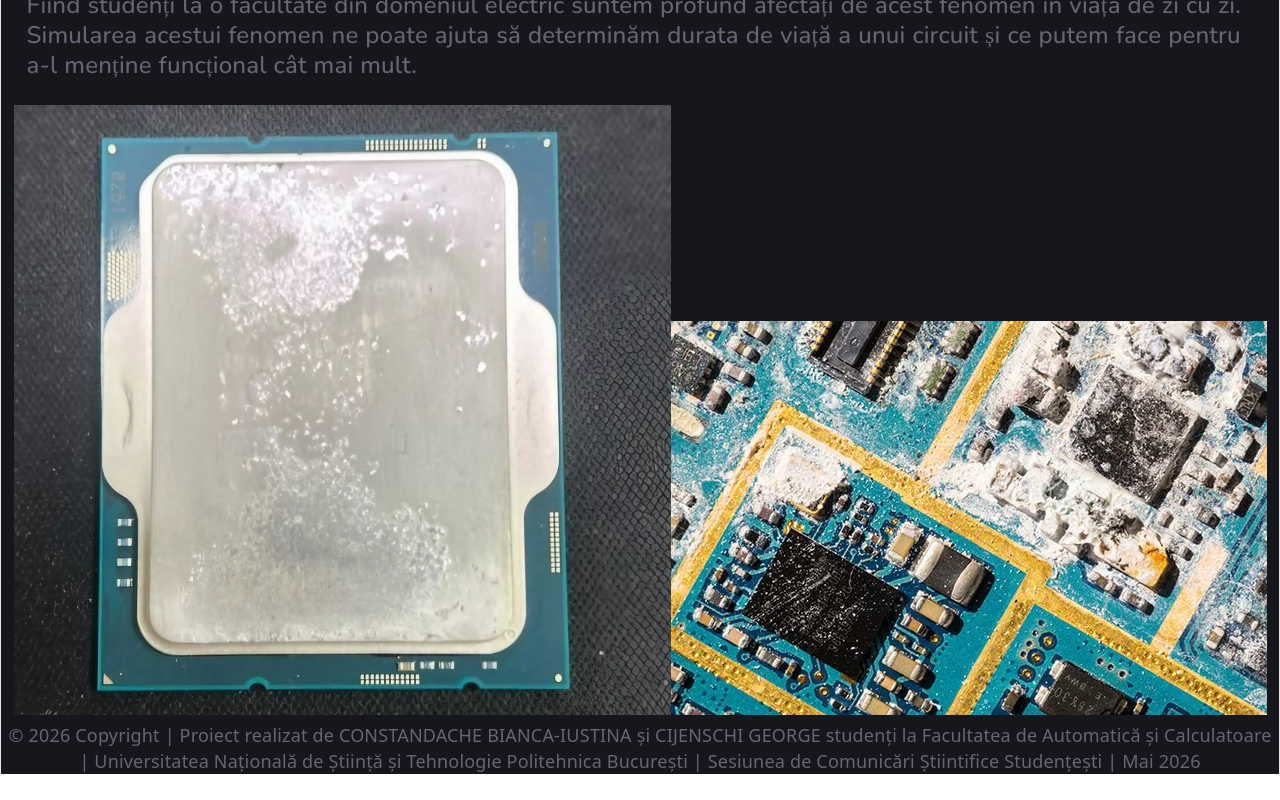
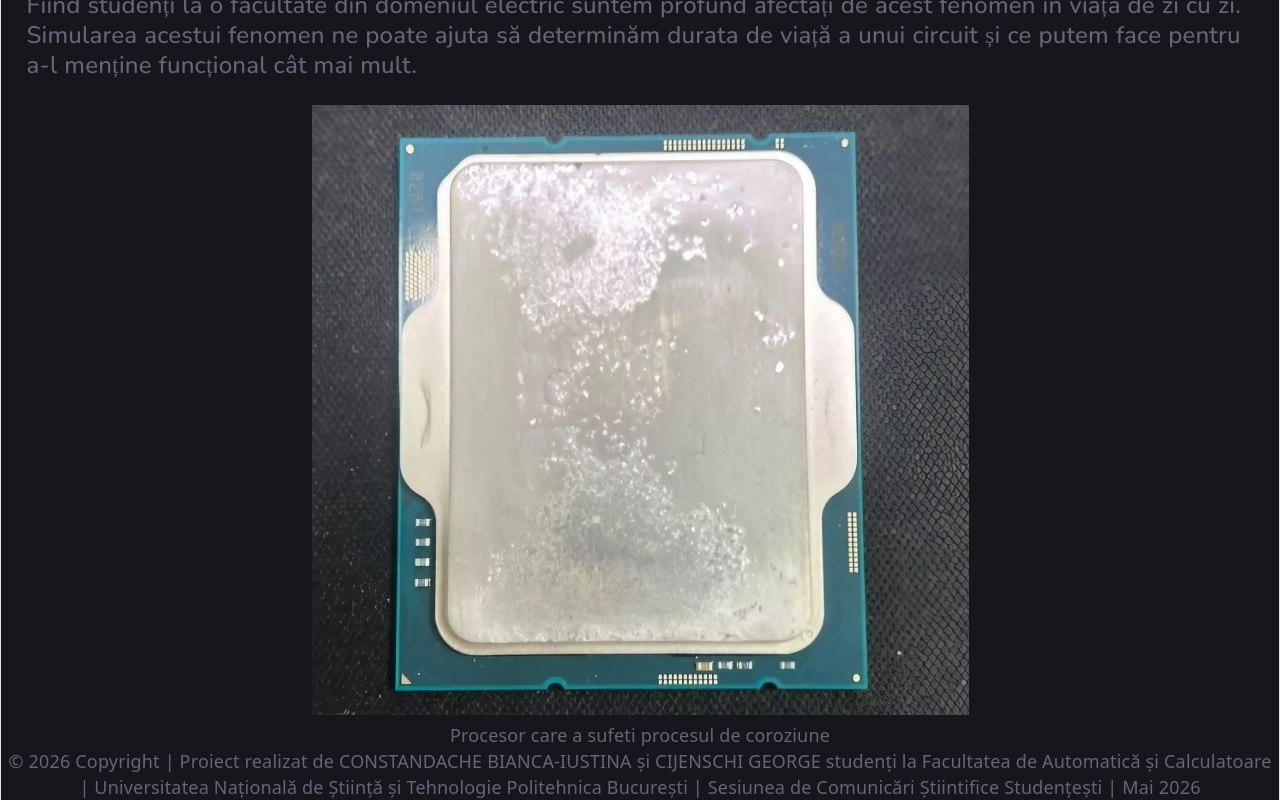
Before and after one commit to mimenschi/proiect_chimie, a React (Vite) app in the folder protectia-catodica/: page / in a window 1280 px wide. Shown: the part 858-1658 px from the top of the page. Before the commit the page ends 1632 px from the top, so only its background shows below. Built offline with nearby package versions, Linux system fonts and the light colour scheme.

Commit message:
Nu stiu, mi e somn

```diff
--- a/protectia-catodica/src/site/Header.jsx
+++ b/protectia-catodica/src/site/Header.jsx
@@ -41,14 +41,9 @@ function Header() {
                  <img className="pozaCPU fade-in-on-load"
                      src={CPU}
                      alt="CPU"
-
-                 />
-                 <img className="pozaCPU fade-in-on-load"
-                     src={PB}
-                     alt="Motherboard"
-
                  />
              </div>
+             <p className="textCPU fade-in-on-load">Procesor care a sufeti procesul de coroziune</p>
         </header>
     );
 }
--- a/protectia-catodica/src/site/HeaderStyle.css
+++ b/protectia-catodica/src/site/HeaderStyle.css
@@ -28,3 +28,9 @@
     margin: 40px auto;
     width: 100%;
 }
+
+.textCPU {
+  margin-top: 15px;
+  color: #8e8cf7;
+  font-size: 20px;
+}
```
